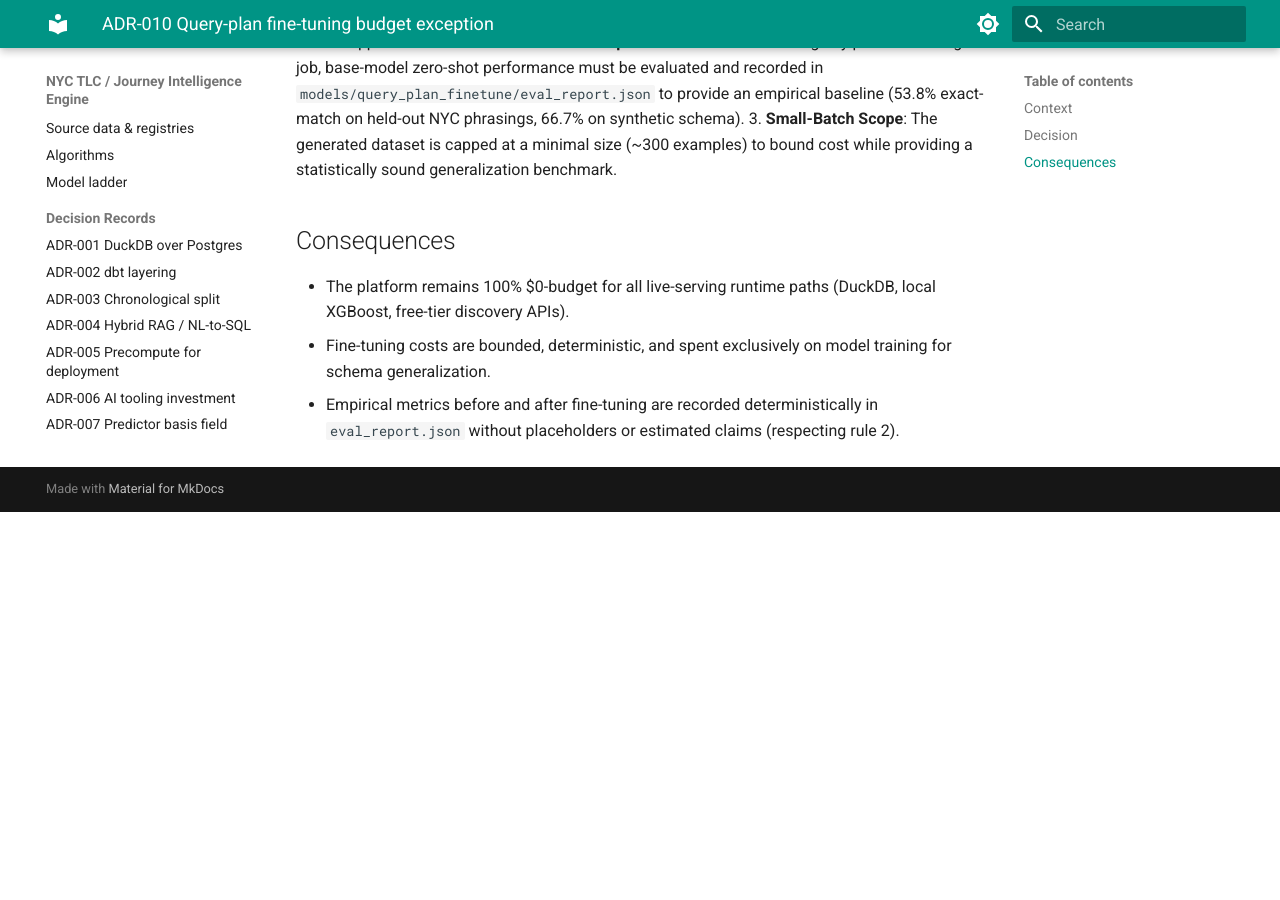
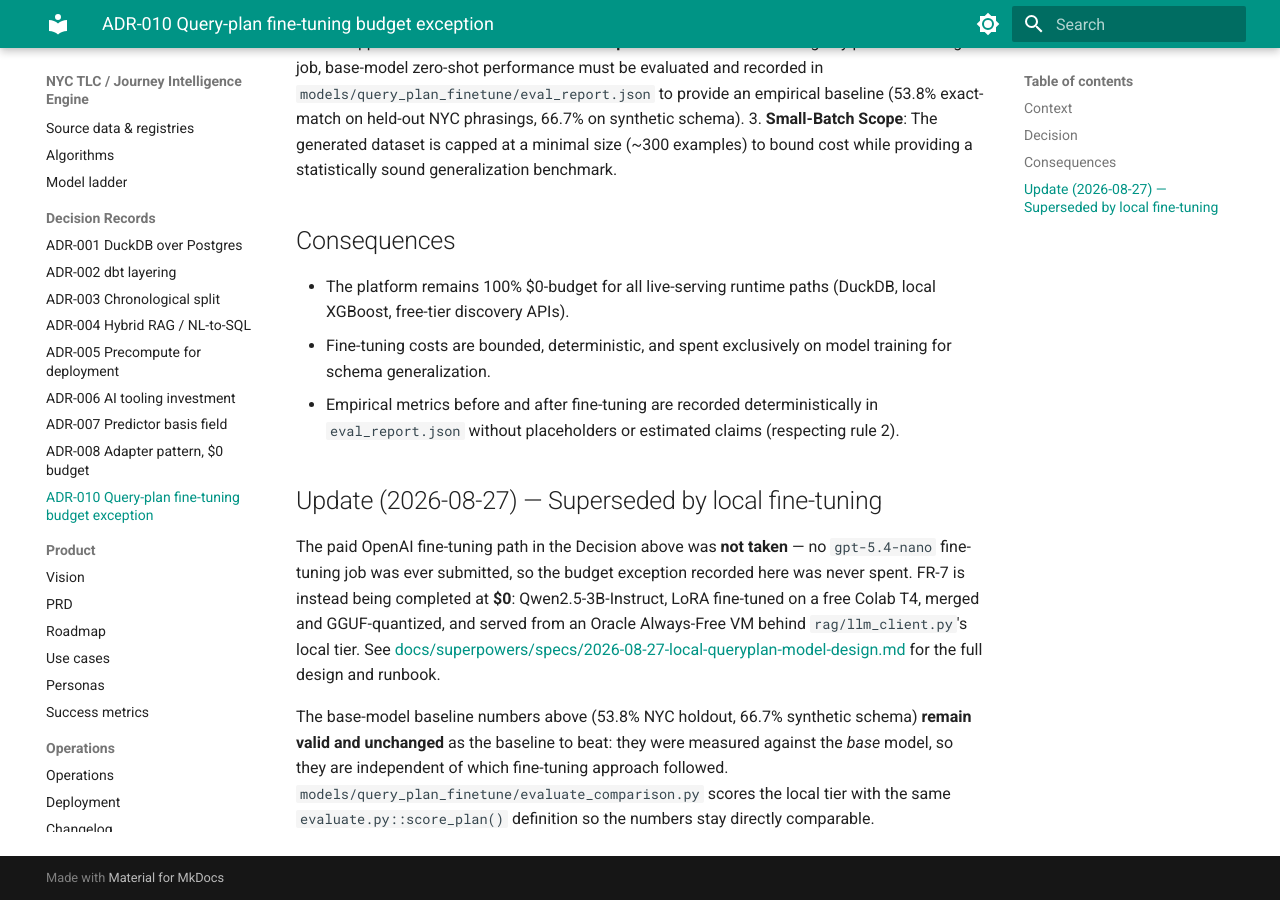
Before and after one commit to TeerthPurohit/ATLAS-Global-Mobility-Intelligence-, an MkDocs documentation site: the page built from docs/adr/ADR-010-query-plan-finetuning-budget-exception.md, in a window 1280 px wide and 900 px high, scrolled down 681 px. Built offline with MkDocs 1.6.1 and Material for MkDocs 9.7.7, drawn with Linux system fonts in a browser that asks for light colours; before the commit the page ends 1193 px from its top, so only the background shows below that.

Commit message:
docs: record that FR-7 took the $0 local path, and fix smoke-test claims
ADR-010: dated addendum -- the paid gpt-5.4-nano fine-tune in the original
Decision was never submitted, so the budget exception was never spent; FR-7
is being completed via the local Qwen2.5-3B LoRA path instead. The base-model
baseline numbers (53.8%/66.7%) are unaffected and remain the bar to beat.

README: --smoke-test was documented as a no-GPU CPU check. It is not --
train_lora.py loads 4-bit via unsloth/bitsandbytes, which requires CUDA -- and
it needs data/train_augmented.jsonl, which the augmentation step produces and
is not checked in. Same false GPU-optional claim corrected in train_lora.py's
module docstring; no behavior change.

Co-Authored-By: Claude Sonnet 5 <noreply@anthropic.com>
Claude-Session: https://claude.ai/code/session_01V7vCUGqSqEFUMApZxNJKWV

```diff
--- a/docs/adr/ADR-010-query-plan-finetuning-budget-exception.md
+++ b/docs/adr/ADR-010-query-plan-finetuning-budget-exception.md
@@ -18,3 +18,9 @@ We record an explicit, documented budget exception for SPEC-014 fine-tuning spen
 - The platform remains 100% $0-budget for all live-serving runtime paths (DuckDB, local XGBoost, free-tier discovery APIs).
 - Fine-tuning costs are bounded, deterministic, and spent exclusively on model training for schema generalization.
 - Empirical metrics before and after fine-tuning are recorded deterministically in `eval_report.json` without placeholders or estimated claims (respecting rule 2).
+
+## Update (2026-08-27) — Superseded by local fine-tuning
+
+The paid OpenAI fine-tuning path in the Decision above was **not taken** — no `gpt-5.4-nano` fine-tuning job was ever submitted, so the budget exception recorded here was never spent. FR-7 is instead being completed at **$0**: Qwen2.5-3B-Instruct, LoRA fine-tuned on a free Colab T4, merged and GGUF-quantized, and served from an Oracle Always-Free VM behind `rag/llm_client.py`'s local tier. See [docs/superpowers/specs/2026-08-27-local-queryplan-model-design.md](../superpowers/specs/2026-08-27-local-queryplan-model-design.md) for the full design and runbook.
+
+The base-model baseline numbers above (53.8% NYC holdout, 66.7% synthetic schema) **remain valid and unchanged** as the baseline to beat: they were measured against the *base* model, so they are independent of which fine-tuning approach followed. `models/query_plan_finetune/evaluate_comparison.py` scores the local tier with the same `evaluate.py::score_plan()` definition so the numbers stay directly comparable.
```
Also changed, not shown: models/query_plan_finetune/README.md (+14 -4 lines), 1 other file.
